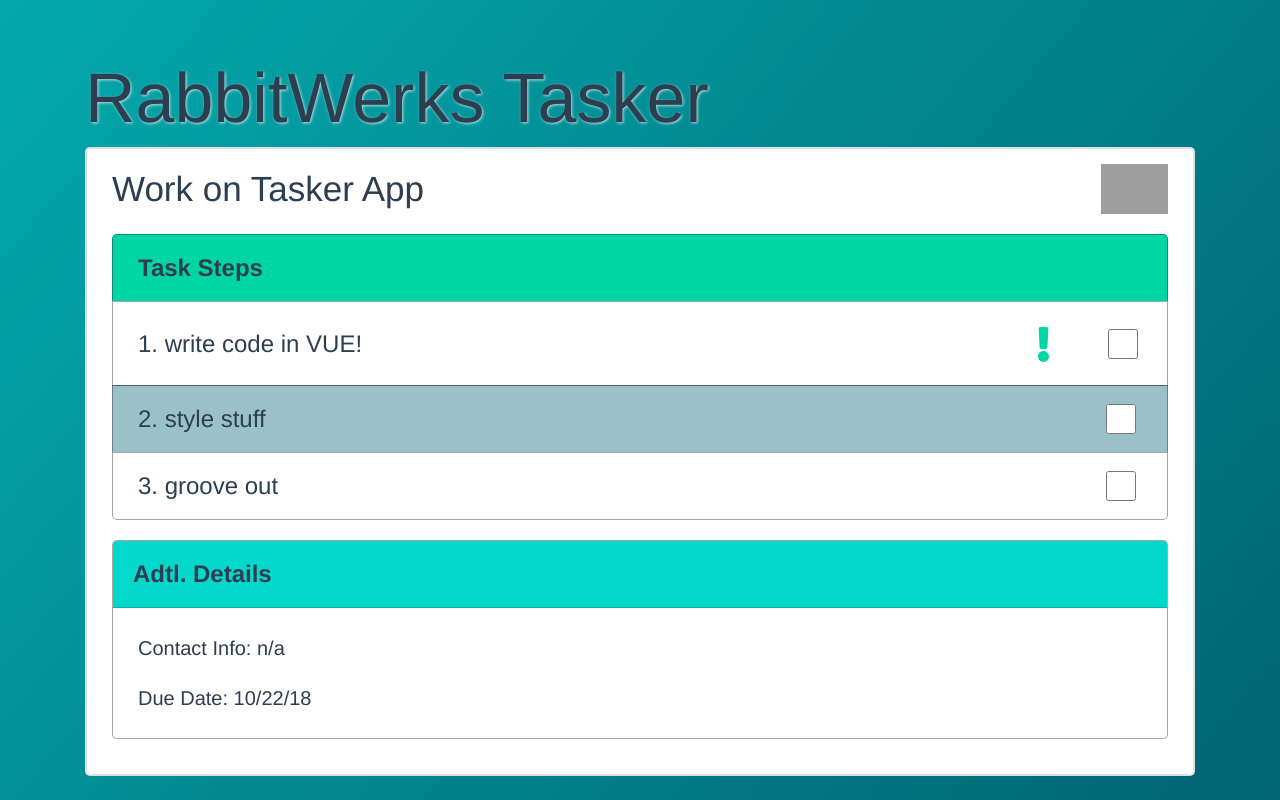
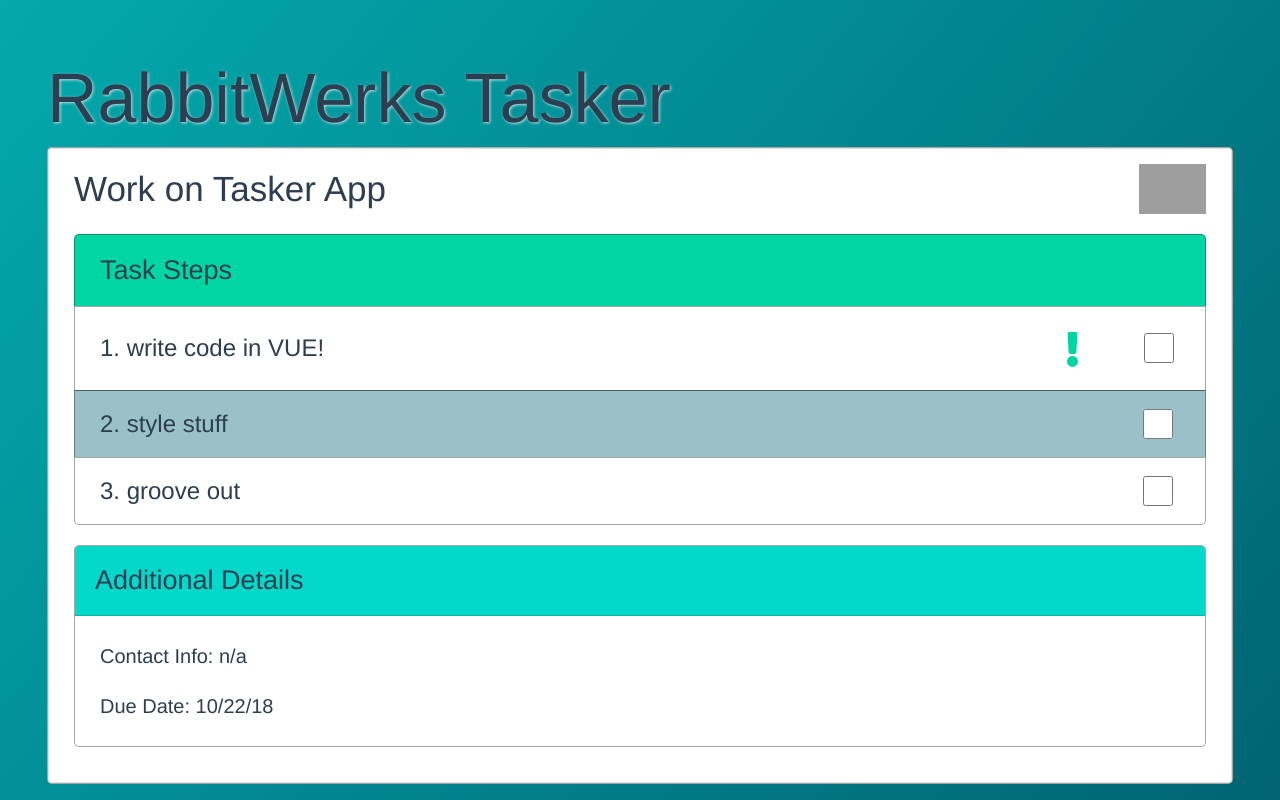
Before and after one commit to Sharpie360/tasker-app, a Vue app: page / in a window 1280 px wide. Shown: the top 800 px of the page. Built offline with nearby package versions, Linux system fonts and the light colour scheme; grey boxes are pictures that could not be loaded.

Commit message:
updated - path definitions

```diff
--- a/src/App.vue
+++ b/src/App.vue
@@ -7,7 +7,7 @@
 </template>
 
 <script>
-import TaskList from './components/TaskList'
+import TaskList from './components/task-list/TaskList'
 import AddTask from './components/addTask/AddTask'
 
 export default {
@@ -33,6 +33,10 @@
   font-size: 20px;
 }
 
+.container {
+  max-width: 95%;
+}
+
 #app {
   font-family: 'Avenir', Helvetica, Arial, sans-serif;
   -webkit-font-smoothing: antialiased;
```
